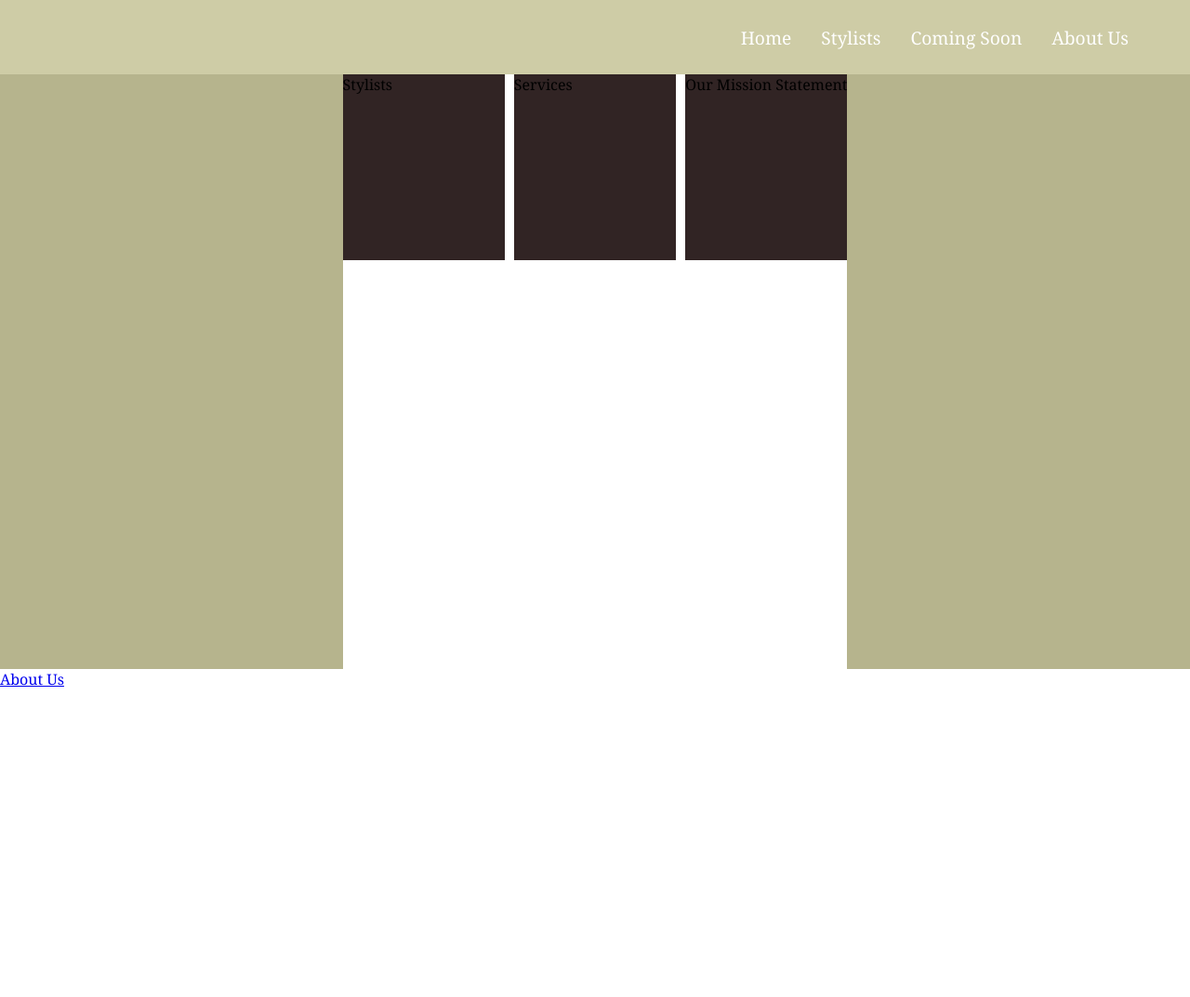
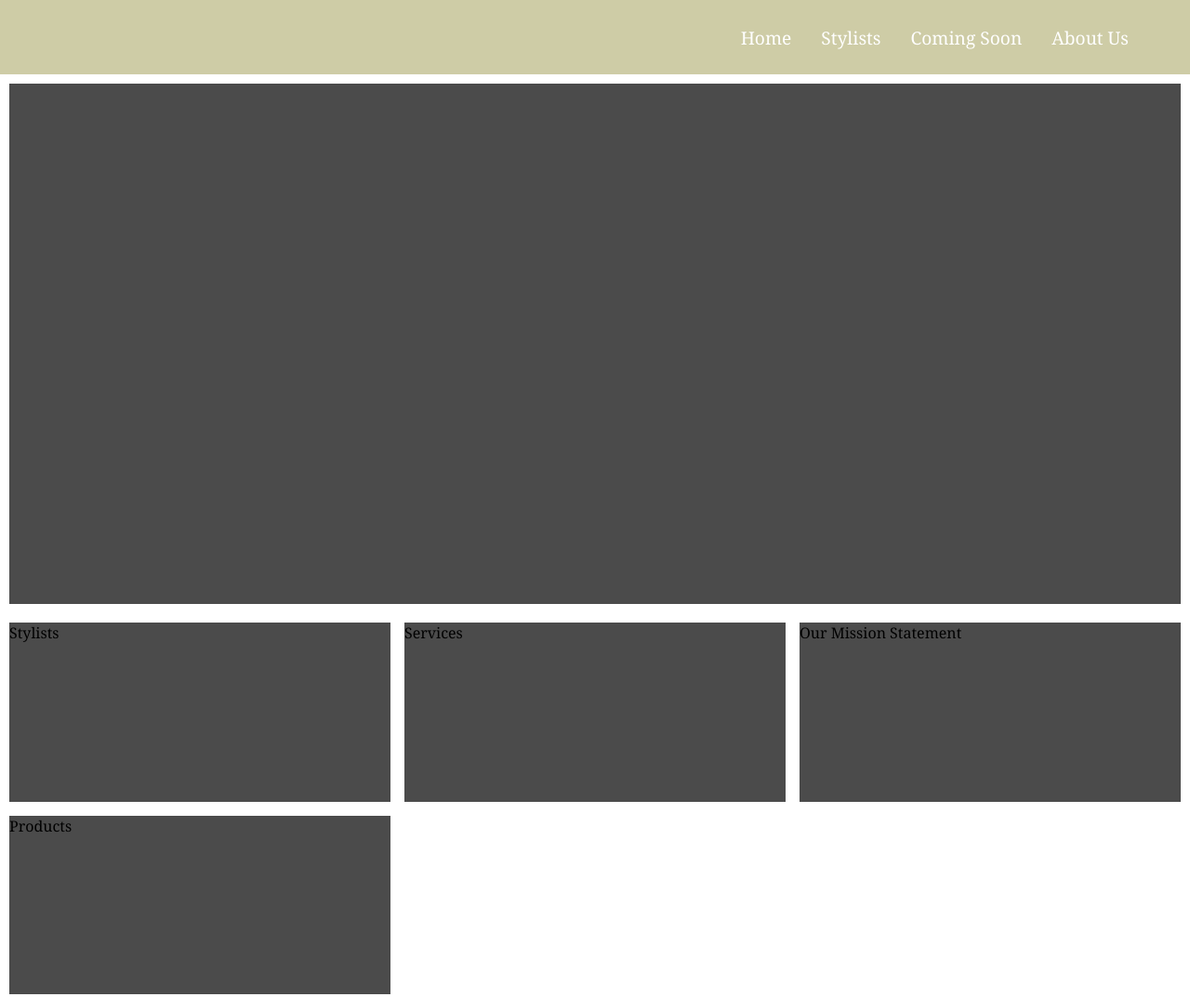
Before and after one commit to ShoM26/clientWebsite, a plain HTML site: page homepage.html in a window 1280 px wide. Shown: the top 1073 px of the page at 93% size. Before the commit the page ends 800 px from the top, so only its background shows below. Drawn offline with Linux system fonts and the light colour scheme.

Commit message:
updated css and html to create a general layout for the homepage not reponsive yet and I am looking into css bootstrap carosel

```diff
--- a/homepage.html
+++ b/homepage.html
@@ -47,7 +47,7 @@
         <div class="main_container">
                 <!--Main stuff-->
                 <div class="upper-main_container">
-                    <div class="item">
+                    <div class="big">
 
                     </div>
                 </div>
@@ -65,6 +65,12 @@
                     <div class="item item-3">
                         <a href="aboutus.html"></a>
                             Our Mission Statement
+                        </a>
+                    </div>
+
+                    <div class="item item-4">
+                        <a href="aboutus.html"></a>
+                            Products
                         </a>
                     </div>
                 </div>
--- a/styles.css
+++ b/styles.css
@@ -154,15 +154,17 @@ Color palette with RBG values
 /* Hero Section(not responsive yet) */
 
 .main{
-background: #b6b48d;
-height: 80vh;
+height: auto;
+width: auto;
 display: flex;
 justify-content: center;
 align-content: center;
 }
 
 .main_container{
-    background: #b6b48d;
+    width: 100%;
+    height: 100%;
+    background: #fff;
 }
 
 
@@ -171,31 +173,35 @@ align-content: center;
     justify-content: center;
     max-height: 1fr;
     max-width: 1fr;
-    background: #0e0d0d;
+    background: #fff;
 }
 
-/*
-.upper-main_container {
+
+.big{
+    margin: 10px 10px;
     align-self: center;
     justify-self: center;
-    background: #444343;
-    height: 40vh;
-    width: 80vh;
+    background: #4b4b4b;
+    height: 70vh;
+    width: 200vh;
 }
-*/
+
 
 .lower-main_container{
-    height: 80vh;
+    margin: 10px 10px;
+    min-height: 50vh;
+    max-width: 200vh;
     display: grid;
-    grid-template-rows: 1fr;
+    grid-template-rows: 1fr 1fr;
     grid-template-columns: 1fr 1fr 1fr;
-    column-gap: 10px;
-    justify-content: space-between;
+    justify-content: flex-start;
+    row-gap: 15px;
+    column-gap: 15px;
     background: #fff;
 }
 
 .item{
-    max-height: 200px;
+    max-height: 300px;
     width: 1fr;
-    background: #312424;
+    background: #4b4b4b;
 }
```
